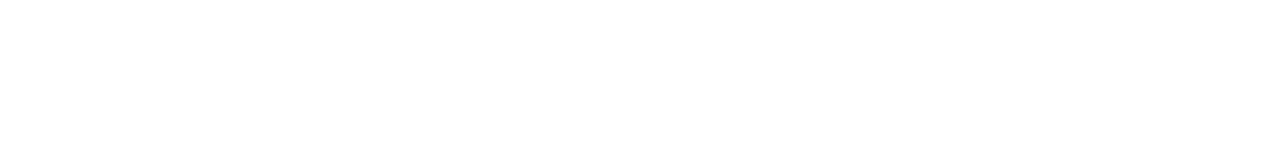
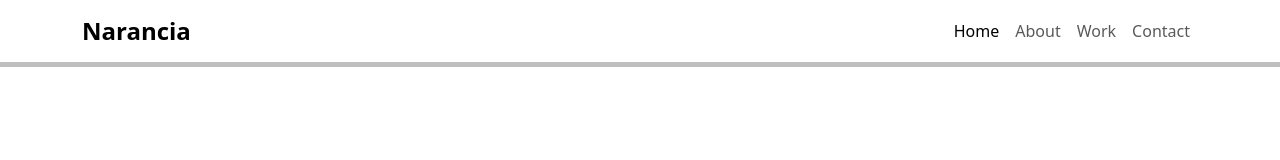
Before and after one commit to naranciaga/Portofolio, a plain HTML site: page index.html in a window 1280 px wide. Drawn offline with nearby package versions, Linux system fonts and the light colour scheme.

Commit message:
add Navbar

```diff
--- a/index.html
+++ b/index.html
@@ -8,7 +8,22 @@
     <link rel="stylesheet" href="style.css">
 </head>
 <body>
-
+    <nav class="navbar navbar-expand-lg">
+        <div class="container">
+          <a class="navbar-brand fs-4 fw-bold" href="#">Narancia</a>
+          <button class="navbar-toggler" type="button" data-bs-toggle="collapse" data-bs-target="#navbarNavAltMarkup" aria-controls="navbarNavAltMarkup" aria-expanded="false" aria-label="Toggle navigation">
+            <span class="navbar-toggler-icon"></span>
+          </button>
+          <div class="collapse navbar-collapse" id="navbarNavAltMarkup">
+            <div class="navbar-nav ms-auto">
+              <a class="nav-link active" aria-current="page" href="#">Home</a>
+              <a class="nav-link" href="#">About</a>
+              <a class="nav-link" href="#">Work</a>
+              <a class="nav-link" href="#">Contact</a>
+            </div>
+          </div>
+        </div>
+      </nav>
     <script src="https://cdn.jsdelivr.net/npm/@popperjs/core@2.11.8/dist/umd/popper.min.js" integrity="sha384-I7E8VVD/ismYTF4hNIPjVp/Zjvgyol6VFvRkX/vR+Vc4jQkC+hVqc2pM8ODewa9r" crossorigin="anonymous"></script>
     <script src="https://cdn.jsdelivr.net/npm/bootstrap@5.3.2/dist/js/bootstrap.min.js" integrity="sha384-BBtl+eGJRgqQAUMxJ7pMwbEyER4l1g+O15P+16Ep7Q9Q+zqX6gSbd85u4mG4QzX+" crossorigin="anonymous"></script>
     <script src="jquery-3.7.1.js"></script>
--- a/style.css
+++ b/style.css
@@ -0,0 +1,4 @@
+.navbar{
+    background-color: white;
+    box-shadow: 0 0 0 5px rgba(0,0,0,0.25);
+}
```
